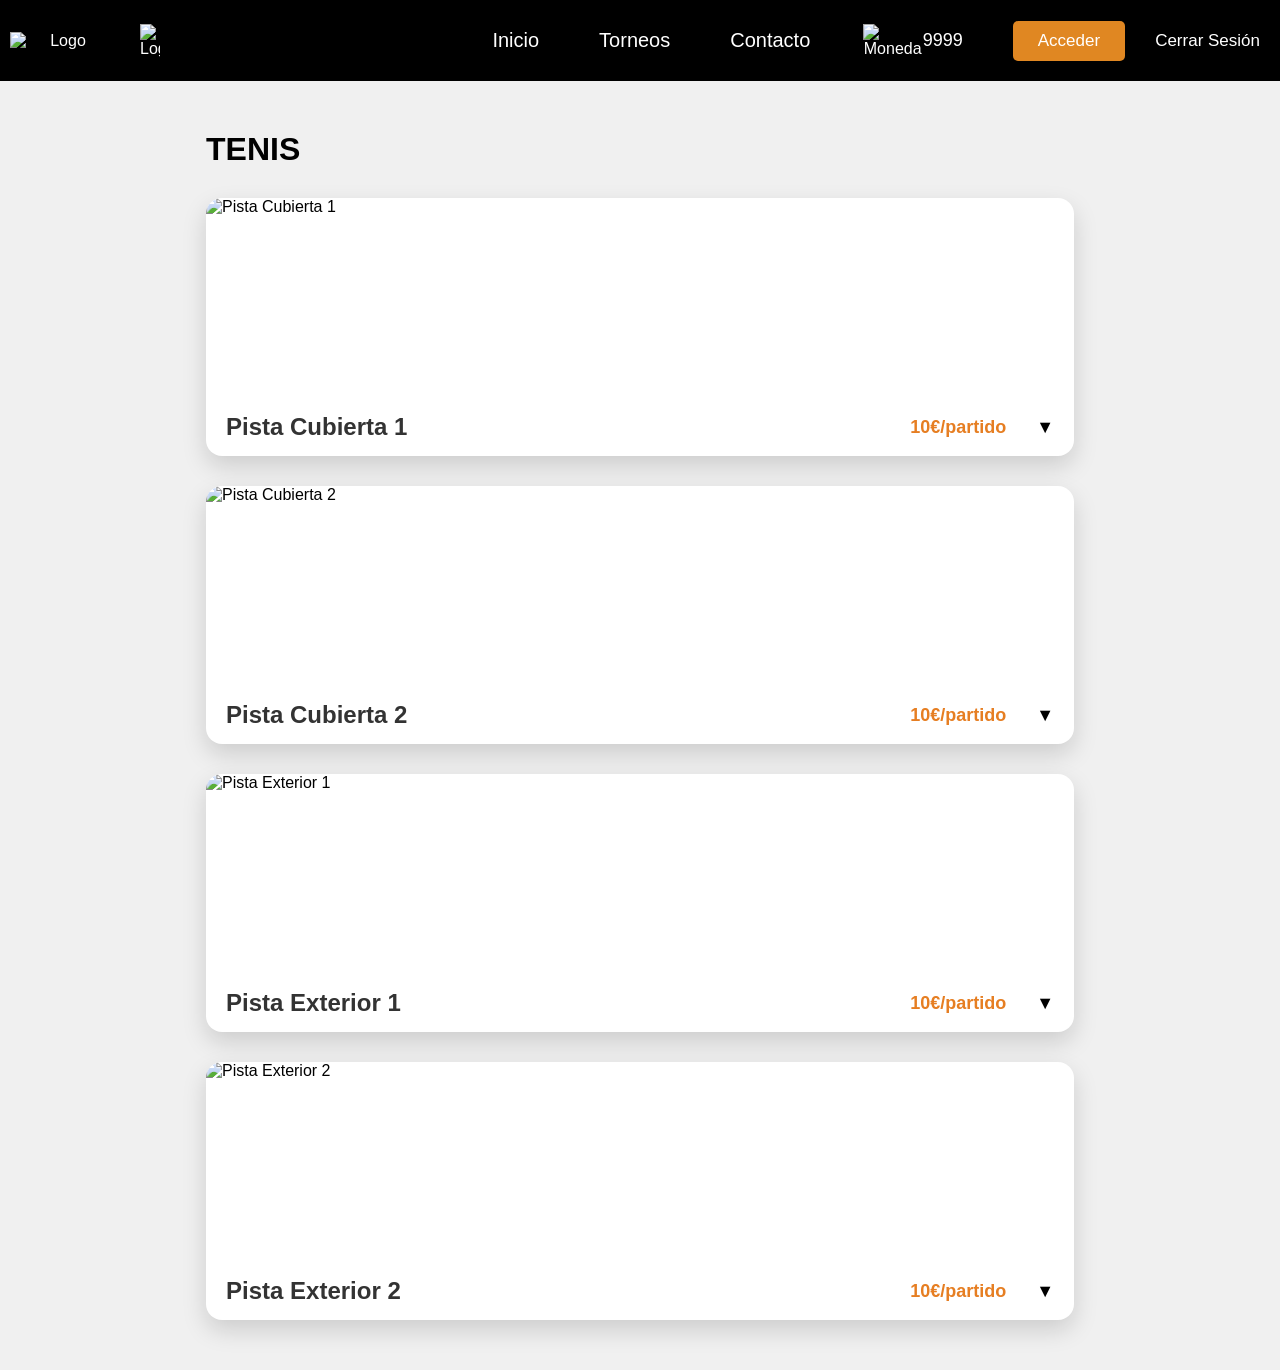
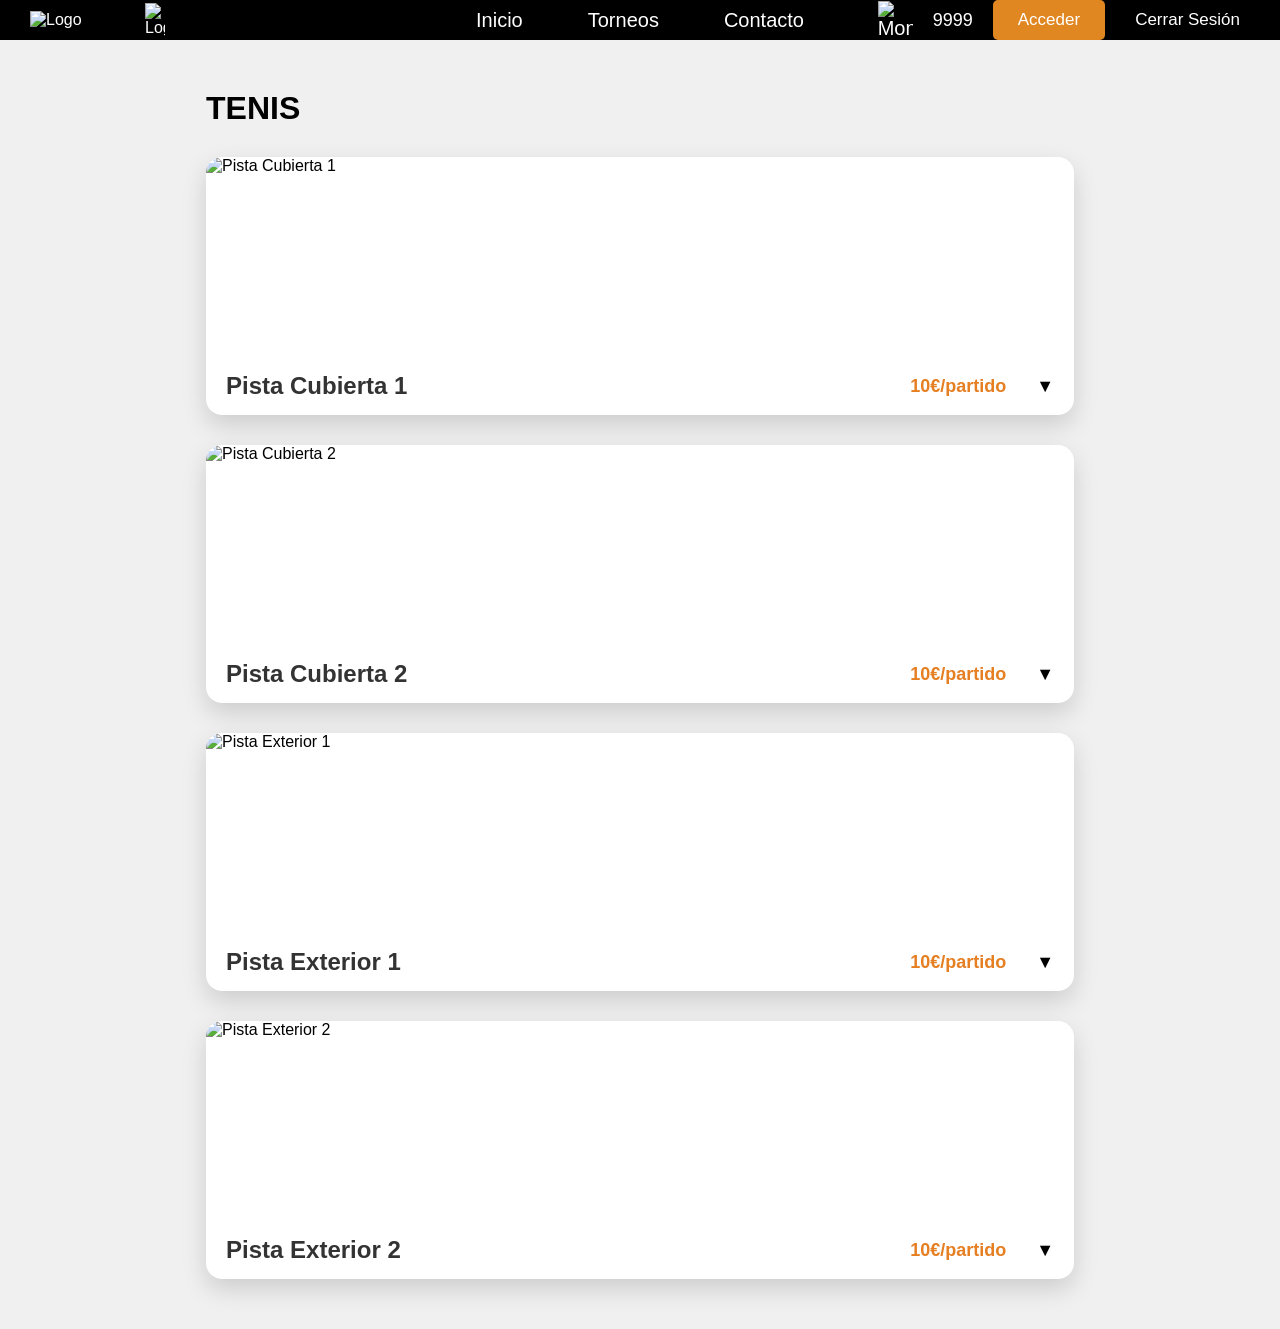

Corregir un mal reseteo de los archivos

--- a/Reservas/tenis/css/style.css
+++ b/Reservas/tenis/css/style.css
@@ -1,30 +1,25 @@
 .header{
     background-color: black;
     color: white;
-    padding: 0px 10px;
-    text-align: center;
+    padding: 0px 30px;
     display: flex;
     justify-content: space-between;
     align-items: center;
-    position: relative;
     gap: 10px;
-    top: 0px; 
-    left: 0px; 
-    right: 0px;
     font-family: 'Montserrat', sans-serif;
+    position: relative;
 }
 
 body {
     margin: 0;
     padding: 0;
     font-family: 'Montserrat', sans-serif;
-
     background-color: #f0f0f0;
 }
 
 .logos {
     display: flex;
-    gap: 10px;
+    gap: 15px;
     align-items: center;
 }
 
@@ -36,37 +31,31 @@ body {
 .logo2{
     width: 20px;
     height: auto;
-    padding: 12px 20px;
-
 }
 
 .moneda {
-    width: 60px;
+    width: 35px;
     height: auto;
-    padding: 12px -50px;
-    margin-right: -50px;
 }
 
 .saldo {
     font-size: 18px;
     color: white;
-    padding: 30px 30px;
 }
 
 .nav1 {
+    position: absolute;
+    left: 50%; /* Posiciona el nav1 en el centro horizontal del header */
+    transform: translateX(-50%); /* Centra horizontalmente el nav1 */
     display: flex;
-    gap: 20px;
-    color: white;
+    gap: 25px;
     align-items: center;
-    padding-left: 260px;
-
 }
 
 .nav1 a {
     color: white;
     text-decoration: none;
     font-size: 20px;
-    text-decoration: none;
     padding: 15px 20px;
 }
 
@@ -78,25 +67,34 @@ body {
 
 .nav2 {
     display: flex;
-    gap: 20px;
-    color: white;
     align-items: center;
+    gap: 20px; /* Espacio entre la moneda y los enlaces de navegación */
+    font-size: 20px;
+}
+
+.monedas {
+    display: flex;
+    align-items: center;
+    gap: 8px; /* Espacio entre la moneda y el saldo */
+}
+
+.monedas .moneda {
+    width: 60px;
+    height: auto;
 }
 
 .nav2 a {
     color: white;
     text-decoration: none;
     font-size: 17px;
-    text-decoration: none;
-    padding:10px 10px;
-    left: -20px;
-    
+    padding: 10px 10px;
 }
 
 .nav2 a:hover {
     border-radius: 5px;
     text-decoration: underline;
 }
+
 
 .login-button {
     background-color: rgba(241, 146, 37, 0.93);
@@ -105,6 +103,7 @@ body {
     border: none;
     border-radius: 5px;
     cursor: pointer;
+    font-size: 17px;
 }
 
 .login-button:hover {
@@ -113,27 +112,53 @@ body {
 }
 
 
-@media (max-width: 1100px) {
+/* RESPONSIVE */
+
+@media (max-width: 1200px) {
     .contacto {
         display: none;
     }
 }
 
-@media (max-width: 950px) {
+@media (max-width: 1000px) {
     .torneos {
         display: none;
     }
 }
 
-
-
-@media (max-width: 800px) {
+@media (max-width: 900px) {
     .creditos {
         display: none;
     }
+
+    .nav2 {
+        display: grid;
+        grid-template-columns: 1fr auto;
+        grid-template-rows: auto auto;
+        align-items: center;
+        gap: 8px 15px;
+    }
+
+    .monedas {
+        grid-column: 1; /* Ocupa toda la primera columna */
+        grid-row: 1; /* Ocupa la primera fila */
+    }
+
+    .login-button {
+        grid-column: 2; /* Ocupa la segunda columna */
+        grid-row: 1; /* Ocupa la primera fila */
+        justify-self: end;
+    }
+
+    .cerrar {
+        grid-column: 2;
+        grid-row: 2;
+        justify-self: end;
+    }
 }
 
-@media (max-width: 650px) {
+
+@media (max-width: 750px) {
     .inicio {
         display: none;
     }
